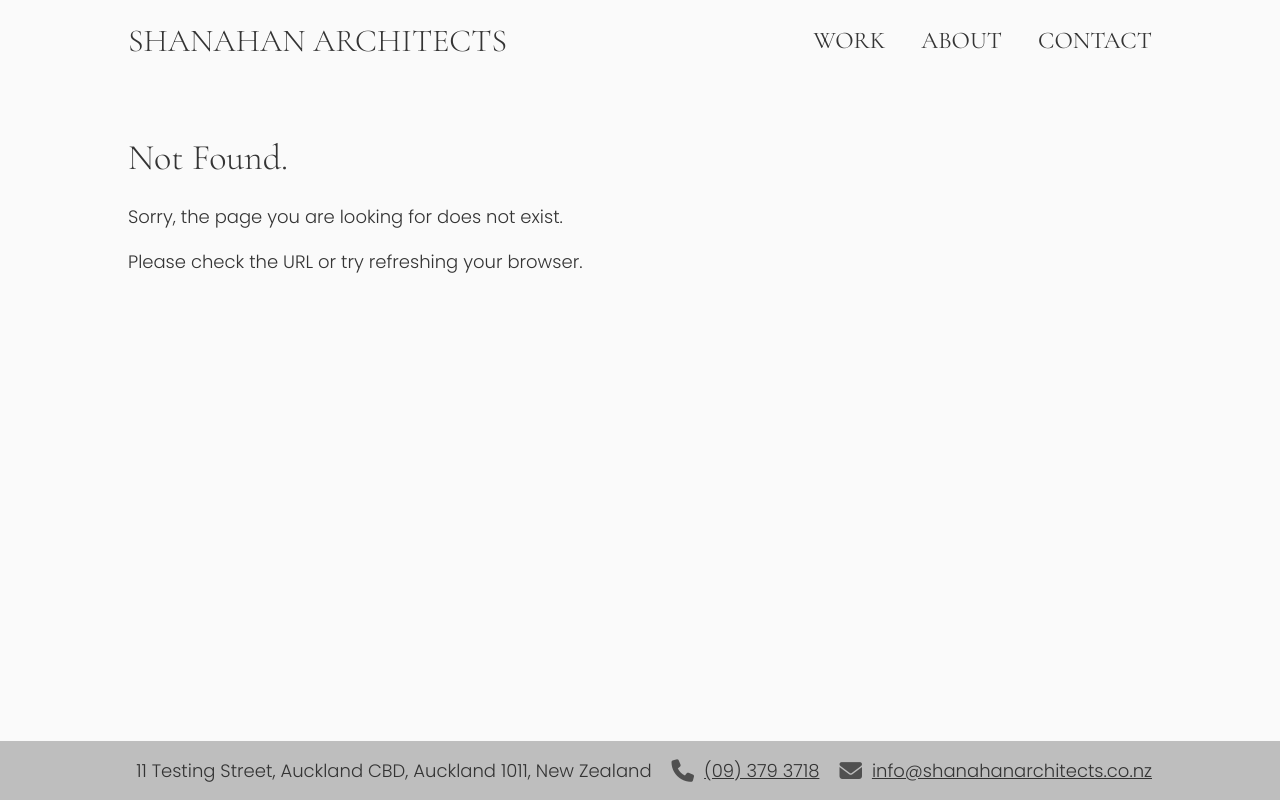
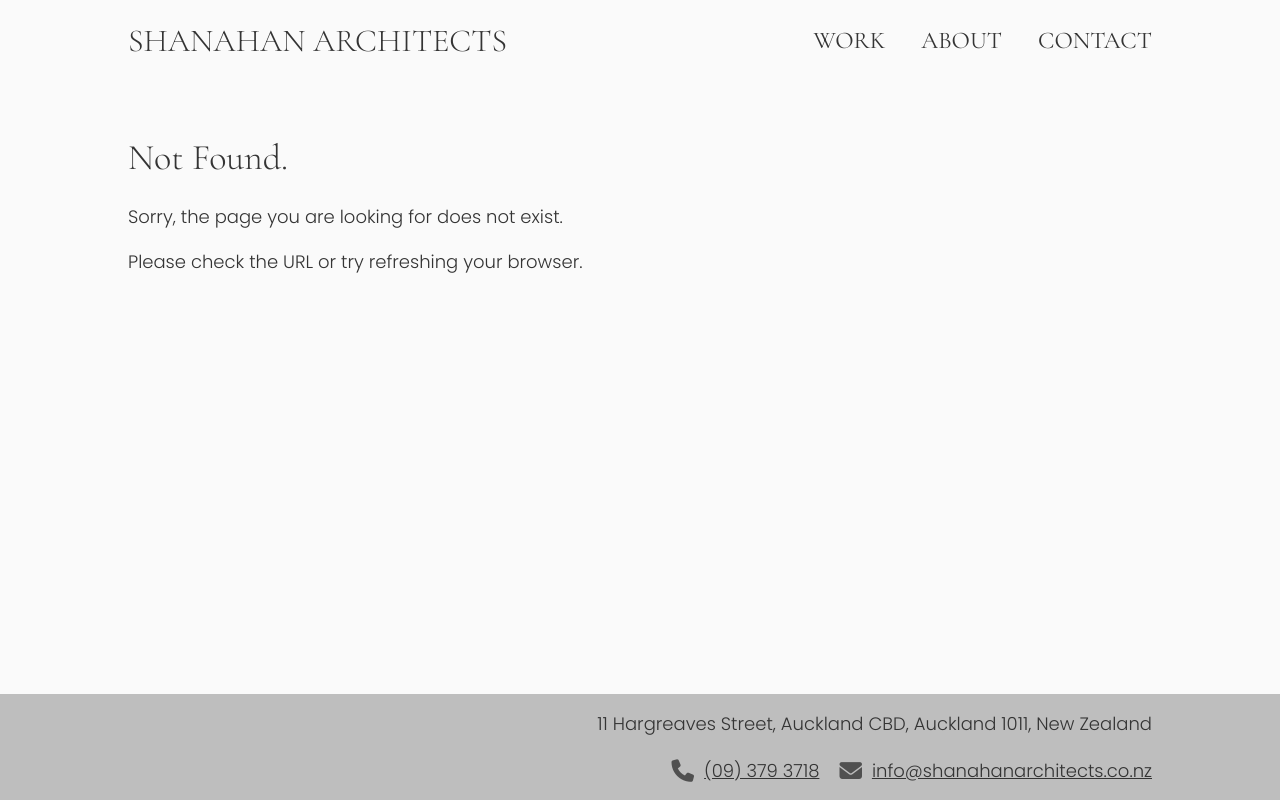
Before and after one commit to JumBungle/sa-site, a React (Vite) app: page /work/1 in a window 1280 px wide. Built offline with nearby package versions, Linux system fonts and the light colour scheme.

Commit message:
Updated to BrowserRouter

```diff
--- a/src/App.tsx
+++ b/src/App.tsx
@@ -1,4 +1,4 @@
-import { BrowserRouter as Router, Route, Routes } from "react-router-dom";
+import { Route, Routes, BrowserRouter } from "react-router-dom";
 import "./App.css";
 import "./components/Carousel.css";
 import "./components/Projects.css";
@@ -16,7 +16,7 @@ import ScrollToTop from "./components/ScrollToTop";
 
 function App() {
   return (
-    <Router>
+    <BrowserRouter>
       <ScrollToTop />
       <Header />
       <Routes>
@@ -30,7 +30,7 @@ function App() {
         <Route path="*" element={<NoMatch />} />
       </Routes>
       <Footer />
-    </Router>
+    </BrowserRouter>
   );
 }
 
--- a/src/components/Footer.tsx
+++ b/src/components/Footer.tsx
@@ -2,7 +2,7 @@ function Footer() {
   return (
     <footer>
       <p className="hide-on-mobile">
-        11 Testing Street, Auckland CBD, Auckland 1011, New Zealand
+        11 Hargreaves Street, Auckland CBD, Auckland 1011, New Zealand
       </p>
       <div className="footer-contact-btns hide-on-mobile">
         <a href="tel:093793718">
--- a/src/components/ProjectPage.tsx
+++ b/src/components/ProjectPage.tsx
@@ -9,7 +9,7 @@ function ProjectPage() {
 
   const project = projects.find((e) => e.name === projectName);
 
-  const path = "./images/projects/" + project?.name + "/";
+  const path = "/images/projects/" + project?.name + "/";
 
   if (!project) {
     return <NoMatch />;
```
